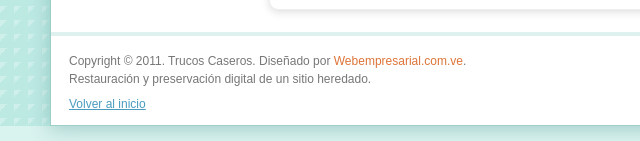
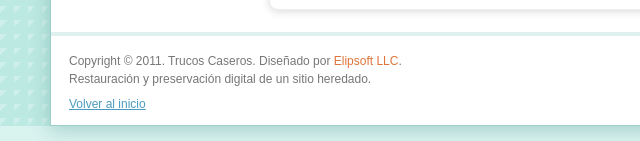
Before and after one commit to elipsoftdev/trucos-caseros, a plain HTML site: page index.html in a window 1280 px wide. Shown: the part 3204-3345 px from the top of the page, 0-640 px from the left. Drawn offline with Linux system fonts and the light colour scheme.

Commit message:
Update site designer credit to Elipsoft

```diff
--- a/index.html
+++ b/index.html
@@ -5,4 +5,4 @@
 <div class="layout"><aside class="side side-left"><section class="box"><h2>Trucos por tema</h2><nav id="categories" class="category-nav" aria-label="Categorías"></nav></section><section class="box memory-box"><h2>Trucos Caseros</h2><p>Un archivo preservado de los consejos publicados en el sitio original.</p></section></aside>
 <main class="main"><div class="search"><form id="search-form"><label class="sr-only" for="query">Buscar un truco</label><input id="query" type="search" placeholder="Búsqueda de truco ..."><button>Buscar</button></form></div><div id="content" aria-live="polite"><p class="loading">Cargando el archivo…</p></div></main>
 <aside class="side side-right"><section class="box"><h2>Secciones</h2><nav id="sections-side"></nav></section><section class="box"><h2>Acerca de esta restauración</h2><p>Esta versión estática conserva textos y elementos gráficos disponibles en el respaldo compartido.</p><p>Algunas funciones originales dependían de Joomla y ya no están activas.</p></section></aside></div>
-<footer class="site-footer"><p>Copyright © 2011. Trucos Caseros. Diseñado por <span>Webempresarial.com.ve</span>.</p><p>Restauración y preservación digital de un sitio heredado.</p><a href="#/">Volver al inicio</a></footer></div><script src="app.js" defer></script></body></html>
+<footer class="site-footer"><p>Copyright © 2011. Trucos Caseros. Diseñado por <a class="designer-credit" href="https://elipsoft.us/">Elipsoft LLC</a>.</p><p>Restauración y preservación digital de un sitio heredado.</p><a href="#/">Volver al inicio</a></footer></div><script src="app.js" defer></script></body></html>
```
Also changed, not shown: styles.css (+1 -1 lines).
